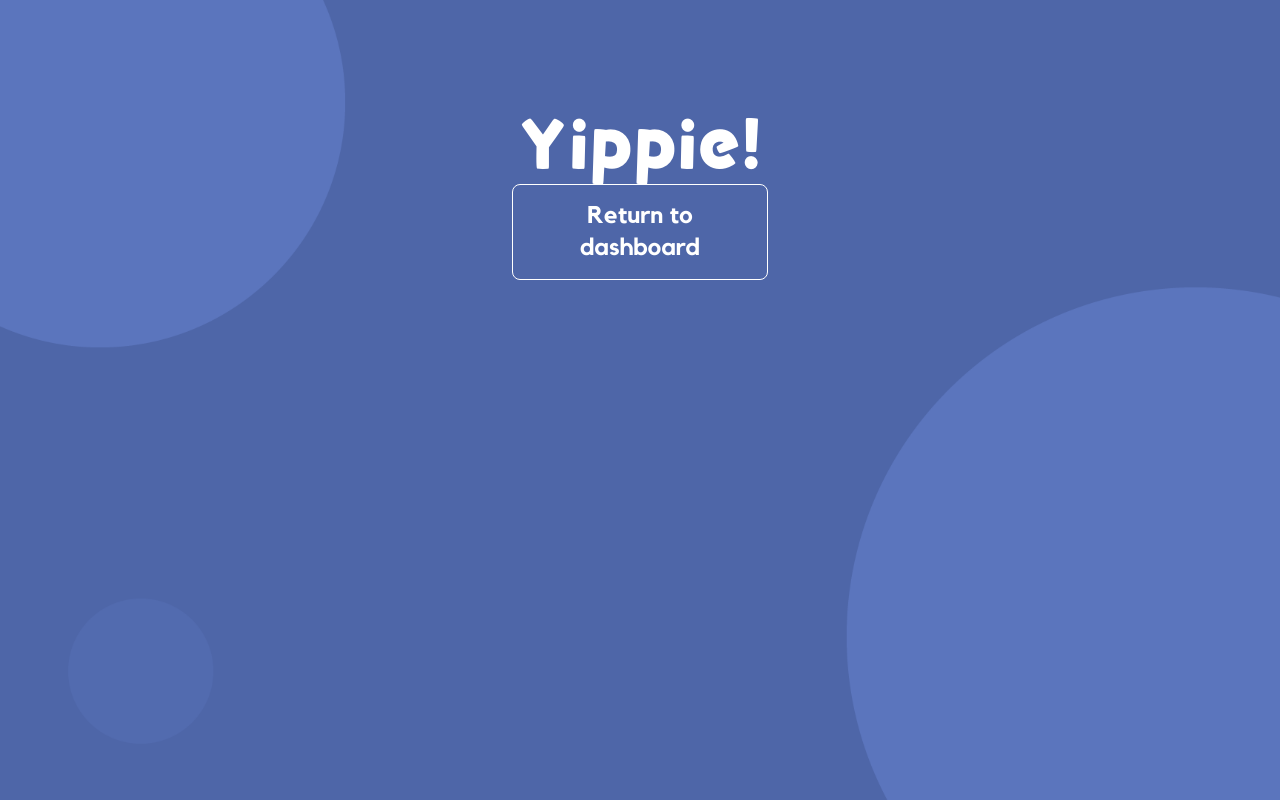
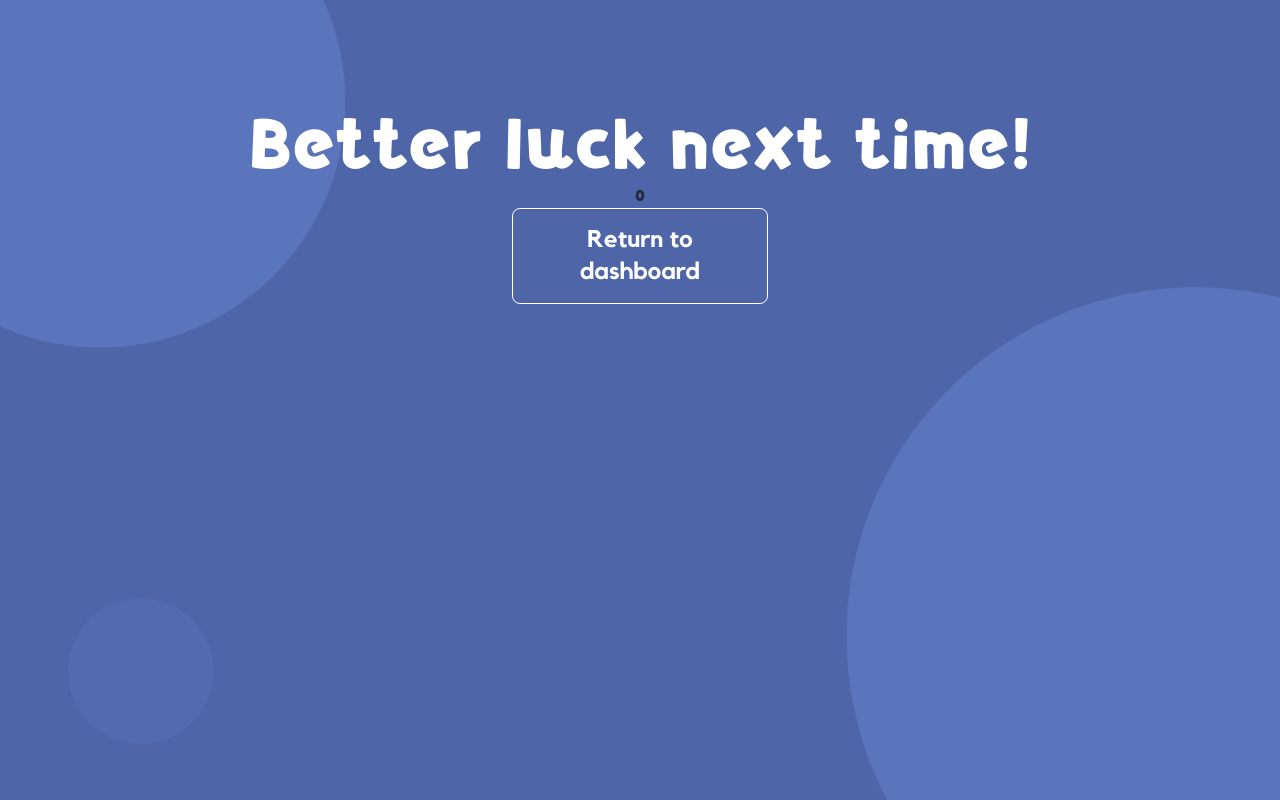
Before and after one commit to jeffoxd/shoutout-showdown, a Next.js app: page /end-of-quiz in a window 1280 px wide. Built offline with nearby package versions, Linux system fonts and the light colour scheme.

Commit message:
fix: made quiz last question counts if correct, and change message according to score at end of quiz

```diff
--- a/src/app/(quizzes)/end-of-quiz/page.tsx
+++ b/src/app/(quizzes)/end-of-quiz/page.tsx
@@ -6,14 +6,24 @@ import { kollektifBold } from "@/app/font";
 export default function Page() {
   const router = useRouter();
   const searchParams = useSearchParams();
-  const score = searchParams.get("score");
+  const score = Number(searchParams.get("score"));
+  let message: string;
+  if (score < 5) {
+    message = "Better luck next time!";
+  } else if (score < 7) {
+    message = "Good!";
+  } else if (score < 9) {
+    message = "Great!";
+  } else {
+    message = "Yippie!";
+  }
   return (
     <>
       <div className="flex flex-col justify-center items-center">
-        <span className="text-white text-7xl mt-12">Yippie!</span>
+        <span className="text-white text-7xl mt-12">{message}</span>
         {score && (
           <span className="text-white text-5xl mt-16 mb-48">
-            Your score is {score}
+            Your score is {score.toString()}
           </span>
         )}
         <button
--- a/src/app/(quizzes)/quiz/page.tsx
+++ b/src/app/(quizzes)/quiz/page.tsx
@@ -1,7 +1,7 @@
 "use client";
 
 import Image from "next/image";
-import React, { useEffect, useState } from "react";
+import React, { useEffect, useRef, useState } from "react";
 import { useRouter, useSearchParams } from "next/navigation";
 
 import Biology from "./biology.json";
@@ -24,6 +24,9 @@ export default function Page() {
   const displayTimer = timer < 10 ? `0${timer}` : timer;
   const answersColor = ["#FB735F", "#C6CF45", "#F8B02D", "#2FA896"];
 
+  const didMount = useRef(false);
+  const gotoNextQuestion = useRef(false);
+
   const toNextQuestion = () => {
     setTimer(timerInitial);
     if (question >= 10) {
@@ -31,11 +34,12 @@ export default function Page() {
     } else {
       router.push(`quiz?type=${type}&question=${question + 1}`);
     }
+    gotoNextQuestion.current = false;
   };
   const correctOnClick = () => {
     setScore((score) => score + 1);
     alert("Correct!");
-    toNextQuestion();
+    gotoNextQuestion.current = true;
   };
   const wrongOnClick = () => {
     alert("Wrong!");
@@ -62,6 +66,18 @@ export default function Page() {
       window.clearInterval(interval);
     };
   });
+
+  useEffect(() => {
+    // Return early, if this is the first render:
+    if (!didMount.current) {
+      didMount.current = true;
+      return;
+    }
+    console.log(gotoNextQuestion.current);
+    if (gotoNextQuestion.current === true) {
+      toNextQuestion();
+    }
+  }, [score]);
 
   return (
     <>
```
